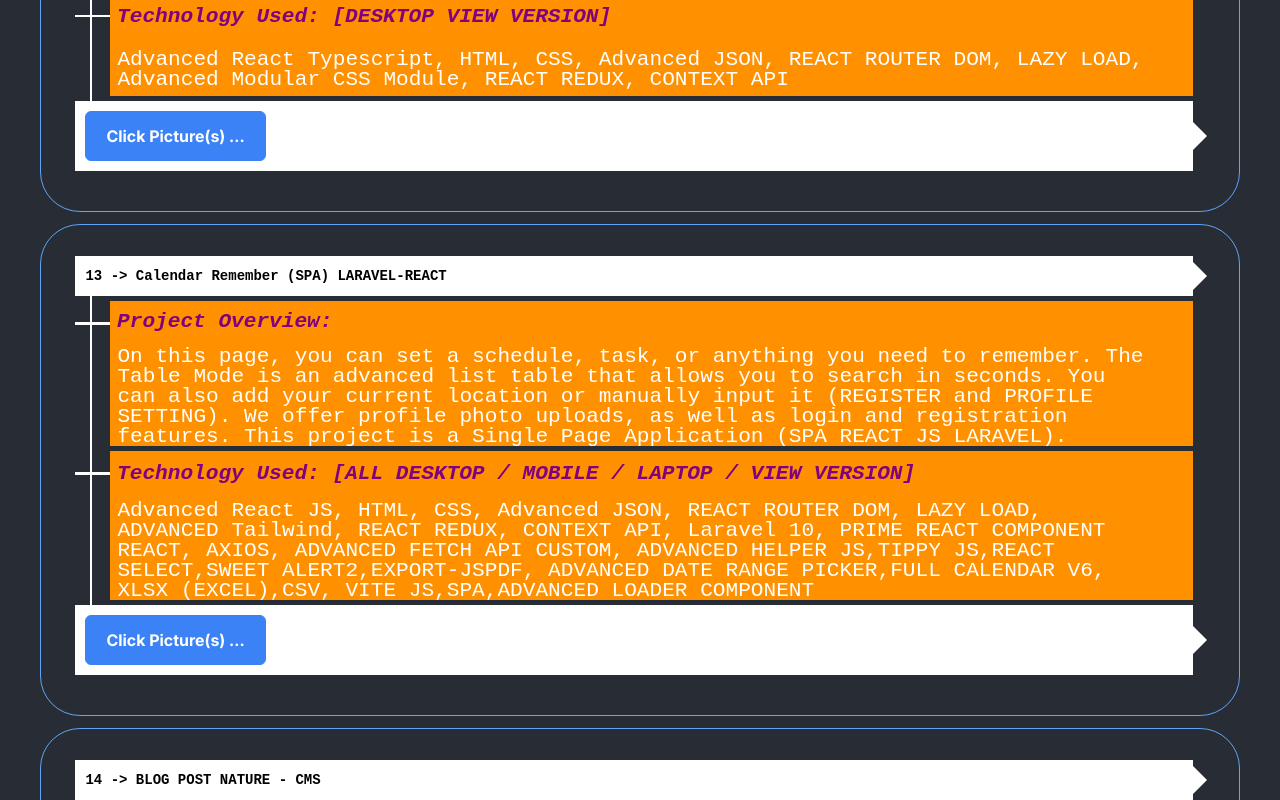
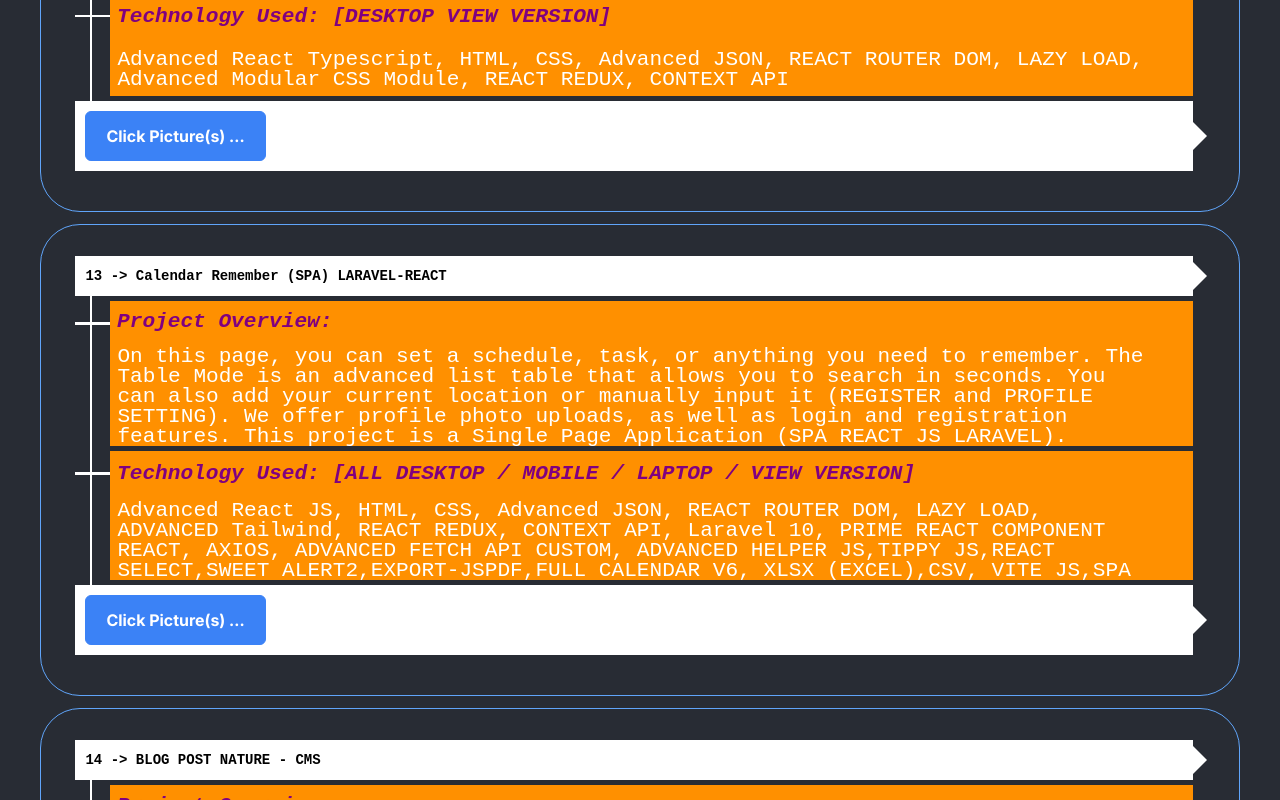
Before and after one commit to itechpaulj/portfolio, a React (Vite) app: page / in a window 1280 px wide. Shown: the part 5972-6772 px from the top of the page. Built offline with nearby package versions, Linux system fonts and the light colour scheme; a web font is replaced by a local one.

Commit message:
adjust in the project overview sentence

```diff
--- a/src/components/Project.jsx
+++ b/src/components/Project.jsx
@@ -611,7 +611,7 @@ function Project() {
                 This page allows you to order online from a pizza restaurant. We
                 can automatic get your location or you can manually input it.
                 The UI is responsive, and this page is a Single Page
-                Application. You can input your name, which is then corrected to
+                Application.You can input your name,which is then corrected to
                 ensure faster delivery.
               </h4>
             </li>
@@ -720,7 +720,7 @@ function Project() {
                 {`[ALL DESKTOP / MOBILE / LAPTOP / VIEW VERSION]`}
               </p>
               <h4 className="text-sm sm:text-md text-wrap p-3">
-                {`Advanced React JS, HTML, CSS, Advanced JSON, REACT ROUTER DOM, LAZY LOAD, ADVANCED Tailwind, REACT REDUX, CONTEXT API, Laravel 10, PRIME REACT COMPONENT REACT, AXIOS, ADVANCED FETCH API CUSTOM, ADVANCED HELPER JS,TIPPY JS,REACT SELECT,SWEET ALERT2,EXPORT-JSPDF, ADVANCED DATE RANGE PICKER,FULL CALENDAR V6, XLSX (EXCEL),CSV, VITE JS,SPA,ADVANCED LOADER COMPONENT`}
+                {`Advanced React JS, HTML, CSS, Advanced JSON, REACT ROUTER DOM, LAZY LOAD, ADVANCED Tailwind, REACT REDUX, CONTEXT API, Laravel 10, PRIME REACT COMPONENT REACT, AXIOS, ADVANCED FETCH API CUSTOM, ADVANCED HELPER JS,TIPPY JS,REACT SELECT,SWEET ALERT2,EXPORT-JSPDF,FULL CALENDAR V6, XLSX (EXCEL),CSV, VITE JS,SPA`}
               </h4>
             </li>
             <li className="main-cat ">
```
